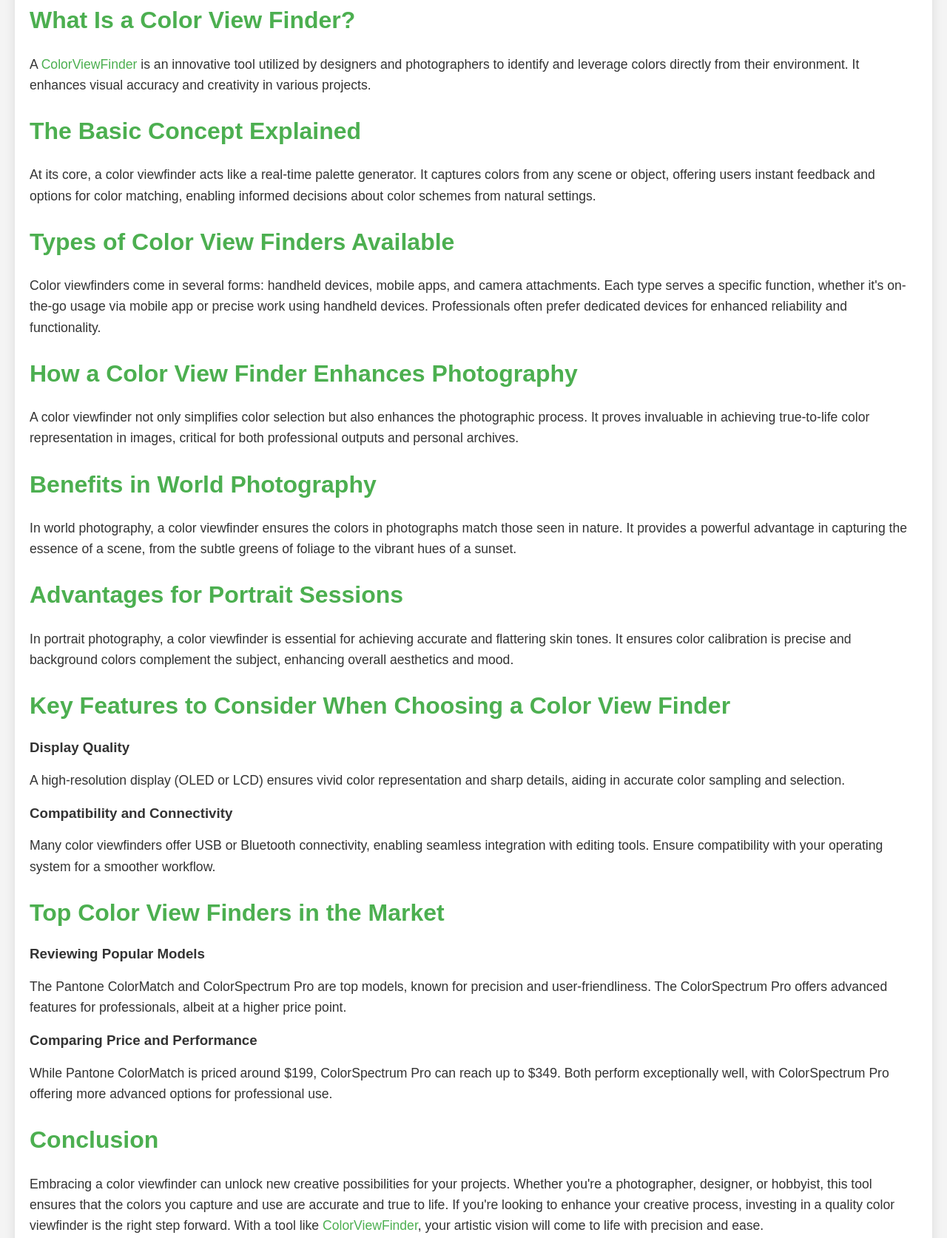
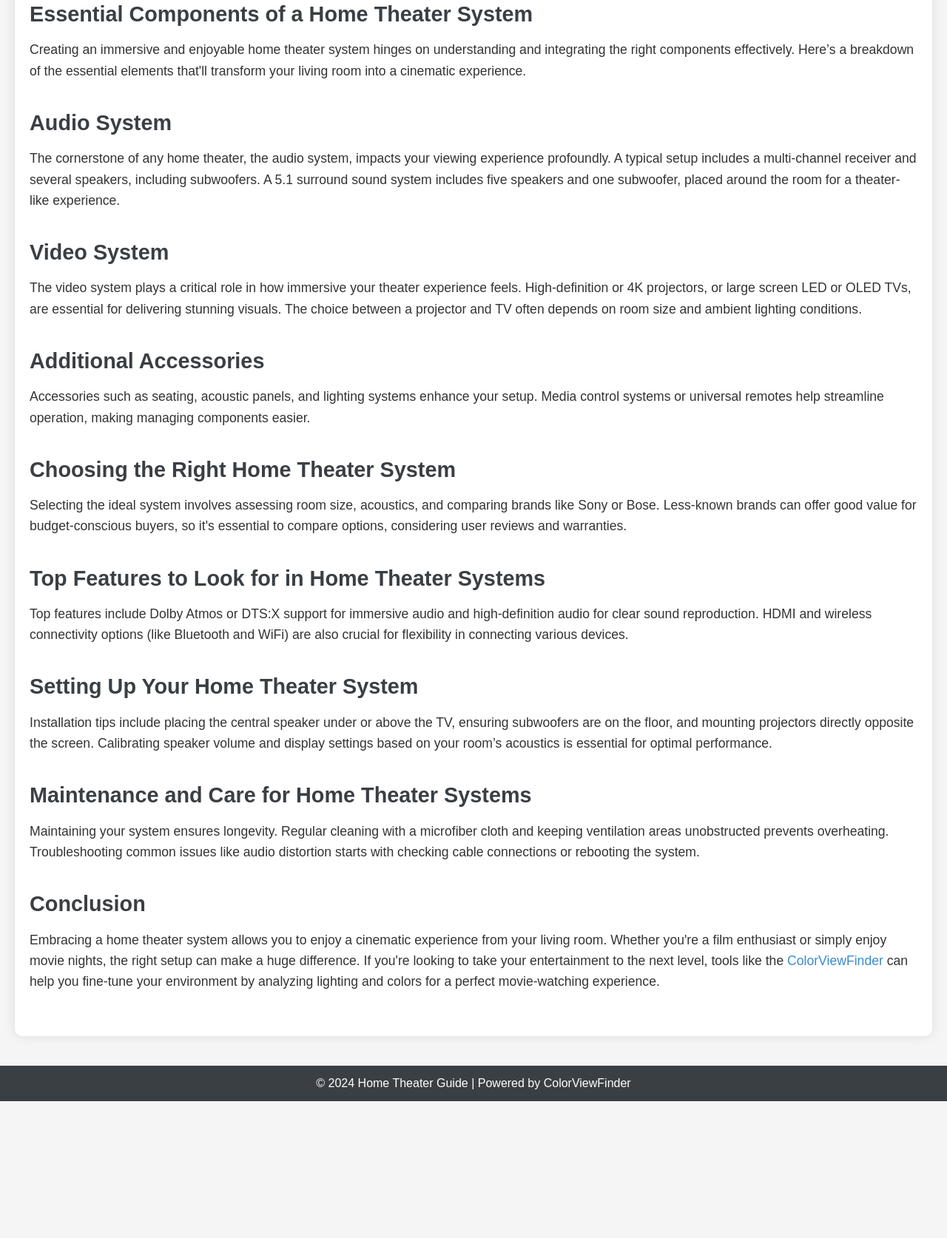
Before and after one commit to timebusinessnews/ColorViewFinder, a plain HTML site: page index.html in a window 1280 px wide. Shown: the part 146-1820 px from the top of the page at 74% size. After the commit the page ends 1635 px from the top, so only its background shows below. Drawn offline with Linux system fonts and the light colour scheme.

Commit message:
Update index.html

```diff
--- a/index.html
+++ b/index.html
@@ -3,21 +3,21 @@
 <head>
     <meta charset="UTF-8">
     <meta name="viewport" content="width=device-width, initial-scale=1.0">
-    <title>Color View Finder: Unleash Creative Potential</title>
+    <title>Home Theater System Guide: Setup & Maintenance Tips</title>
     <style>
         body {
-            font-family: 'Arial', sans-serif;
+            font-family: Arial, sans-serif;
             margin: 0;
             padding: 0;
-            background-color: #f4f4f4;
+            background-color: #f5f5f5;
             color: #333;
         }
 
         header {
-            background-color: #4CAF50;
-            color: white;
+            background-color: #3a3f44;
+            color: #fff;
+            text-align: center;
             padding: 20px;
-            text-align: center;
             font-size: 2.5em;
         }
 
@@ -25,15 +25,15 @@
             max-width: 1200px;
             margin: 20px auto;
             padding: 20px;
-            background-color: white;
-            border-radius: 8px;
+            background-color: #fff;
+            border-radius: 10px;
             box-shadow: 0 0 15px rgba(0, 0, 0, 0.1);
         }
 
         h2 {
-            color: #4CAF50;
-            font-size: 2em;
-            margin-top: 30px;
+            color: #3a3f44;
+            font-size: 1.8em;
+            margin-bottom: 15px;
         }
 
         p {
@@ -43,7 +43,7 @@
         }
 
         a {
-            color: #4CAF50;
+            color: #3a8bcc;
             text-decoration: none;
         }
 
@@ -52,83 +52,73 @@
         }
 
         footer {
-            background-color: #4CAF50;
-            color: white;
+            background-color: #3a3f44;
+            color: #fff;
             text-align: center;
             padding: 15px;
             margin-top: 40px;
         }
 
         section {
-            margin-bottom: 30px;
+            margin-bottom: 40px;
         }
     </style>
 </head>
 <body>
 
 <header>
-    Color View Finder: Unleash Creative Potential
+    Home Theater System Guide
 </header>
 
 <main>
     <section>
-        <h2>What Is a Color View Finder?</h2>
-        <p>A <a href="https://colorviewfinder.co" target="_blank">ColorViewFinder</a> is an innovative tool utilized by designers and photographers to identify and leverage colors directly from their environment. It enhances visual accuracy and creativity in various projects.</p>
+        <h2>Essential Components of a Home Theater System</h2>
+        <p>Creating an immersive and enjoyable home theater system hinges on understanding and integrating the right components effectively. Here’s a breakdown of the essential elements that'll transform your living room into a cinematic experience.</p>
     </section>
 
     <section>
-        <h2>The Basic Concept Explained</h2>
-        <p>At its core, a color viewfinder acts like a real-time palette generator. It captures colors from any scene or object, offering users instant feedback and options for color matching, enabling informed decisions about color schemes from natural settings.</p>
+        <h2>Audio System</h2>
+        <p>The cornerstone of any home theater, the audio system, impacts your viewing experience profoundly. A typical setup includes a multi-channel receiver and several speakers, including subwoofers. A 5.1 surround sound system includes five speakers and one subwoofer, placed around the room for a theater-like experience.</p>
     </section>
 
     <section>
-        <h2>Types of Color View Finders Available</h2>
-        <p>Color viewfinders come in several forms: handheld devices, mobile apps, and camera attachments. Each type serves a specific function, whether it's on-the-go usage via mobile app or precise work using handheld devices. Professionals often prefer dedicated devices for enhanced reliability and functionality.</p>
+        <h2>Video System</h2>
+        <p>The video system plays a critical role in how immersive your theater experience feels. High-definition or 4K projectors, or large screen LED or OLED TVs, are essential for delivering stunning visuals. The choice between a projector and TV often depends on room size and ambient lighting conditions.</p>
     </section>
 
     <section>
-        <h2>How a Color View Finder Enhances Photography</h2>
-        <p>A color viewfinder not only simplifies color selection but also enhances the photographic process. It proves invaluable in achieving true-to-life color representation in images, critical for both professional outputs and personal archives.</p>
+        <h2>Additional Accessories</h2>
+        <p>Accessories such as seating, acoustic panels, and lighting systems enhance your setup. Media control systems or universal remotes help streamline operation, making managing components easier.</p>
     </section>
 
     <section>
-        <h2>Benefits in World Photography</h2>
-        <p>In world photography, a color viewfinder ensures the colors in photographs match those seen in nature. It provides a powerful advantage in capturing the essence of a scene, from the subtle greens of foliage to the vibrant hues of a sunset.</p>
+        <h2>Choosing the Right Home Theater System</h2>
+        <p>Selecting the ideal system involves assessing room size, acoustics, and comparing brands like Sony or Bose. Less-known brands can offer good value for budget-conscious buyers, so it's essential to compare options, considering user reviews and warranties.</p>
     </section>
 
     <section>
-        <h2>Advantages for Portrait Sessions</h2>
-        <p>In portrait photography, a color viewfinder is essential for achieving accurate and flattering skin tones. It ensures color calibration is precise and background colors complement the subject, enhancing overall aesthetics and mood.</p>
+        <h2>Top Features to Look for in Home Theater Systems</h2>
+        <p>Top features include Dolby Atmos or DTS:X support for immersive audio and high-definition audio for clear sound reproduction. HDMI and wireless connectivity options (like Bluetooth and WiFi) are also crucial for flexibility in connecting various devices.</p>
     </section>
 
     <section>
-        <h2>Key Features to Consider When Choosing a Color View Finder</h2>
-
-        <h3>Display Quality</h3>
-        <p>A high-resolution display (OLED or LCD) ensures vivid color representation and sharp details, aiding in accurate color sampling and selection.</p>
-
-        <h3>Compatibility and Connectivity</h3>
-        <p>Many color viewfinders offer USB or Bluetooth connectivity, enabling seamless integration with editing tools. Ensure compatibility with your operating system for a smoother workflow.</p>
+        <h2>Setting Up Your Home Theater System</h2>
+        <p>Installation tips include placing the central speaker under or above the TV, ensuring subwoofers are on the floor, and mounting projectors directly opposite the screen. Calibrating speaker volume and display settings based on your room’s acoustics is essential for optimal performance.</p>
     </section>
 
     <section>
-        <h2>Top Color View Finders in the Market</h2>
-
-        <h3>Reviewing Popular Models</h3>
-        <p>The Pantone ColorMatch and ColorSpectrum Pro are top models, known for precision and user-friendliness. The ColorSpectrum Pro offers advanced features for professionals, albeit at a higher price point.</p>
-
-        <h3>Comparing Price and Performance</h3>
-        <p>While Pantone ColorMatch is priced around $199, ColorSpectrum Pro can reach up to $349. Both perform exceptionally well, with ColorSpectrum Pro offering more advanced options for professional use.</p>
+        <h2>Maintenance and Care for Home Theater Systems</h2>
+        <p>Maintaining your system ensures longevity. Regular cleaning with a microfiber cloth and keeping ventilation areas unobstructed prevents overheating. Troubleshooting common issues like audio distortion starts with checking cable connections or rebooting the system.</p>
     </section>
 
     <section>
         <h2>Conclusion</h2>
-        <p>Embracing a color viewfinder can unlock new creative possibilities for your projects. Whether you're a photographer, designer, or hobbyist, this tool ensures that the colors you capture and use are accurate and true to life. If you're looking to enhance your creative process, investing in a quality color viewfinder is the right step forward. With a tool like <a href="https://colorviewfinder.co" target="_blank">ColorViewFinder</a>, your artistic vision will come to life with precision and ease.</p>
+        <p>Embracing a home theater system allows you to enjoy a cinematic experience from your living room. Whether you're a film enthusiast or simply enjoy movie nights, the right setup can make a huge difference. If you're looking to take your entertainment to the next level, tools like the <a href="https://colorviewfinder.co" target="_blank">ColorViewFinder</a> can help you fine-tune your environment by analyzing lighting and colors for a perfect movie-watching experience.</p>
     </section>
 </main>
 
 <footer>
-    © 2024 Color View Finder Guide | Powered by ColorViewFinder
+    © 2024 Home Theater Guide | Powered by ColorViewFinder
 </footer>
 
 </body>
```
